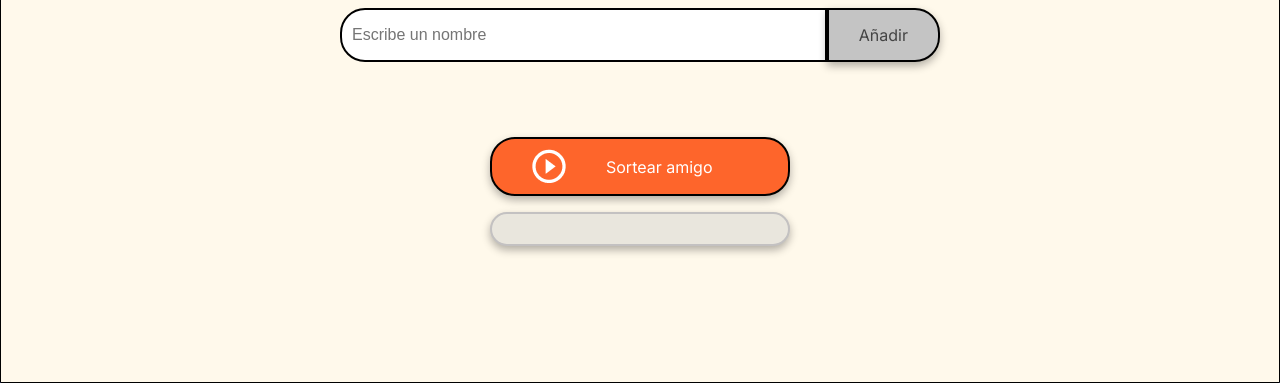
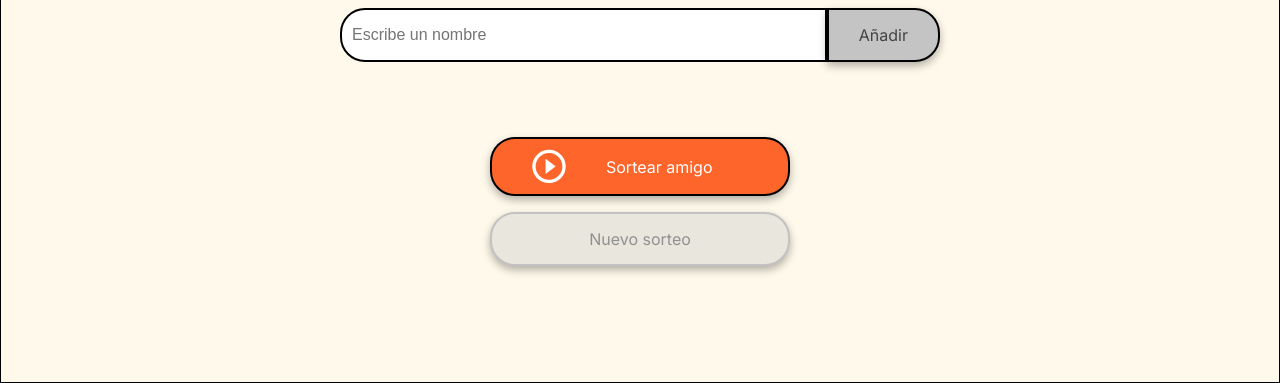
Before and after one commit to kathmiv/challenge-amigo-secreto, a plain HTML site: page index.html in a window 1280 px wide. Shown: the part 417-800 px from the top of the page. Drawn offline with Linux system fonts and the light colour scheme.

Commit message:
Actualiza botón de reiniciar

```diff
--- a/index.html
+++ b/index.html
@@ -32,7 +32,8 @@
                     <img src="assets/play_circle_outline.png" alt="Ícono para sortear">
                     Sortear amigo
                 </button>
-                <button class="button-new" onclick="nuevoSorteo()" aria-label="Inicair un nuevo sorteo">
+                <button class="button-new" id="nuevoSorteo" onclick="nuevoSorteo()" aria-label="Iniciar un nuevo sorteo" disabled>
+                    Nuevo sorteo
                 </button>
 
             </div>
--- a/style.css
+++ b/style.css
@@ -118,11 +118,21 @@ button {
     cursor: pointer;
 }
 
-.button-new {
+.button-new:disabled {
     width: 300px;
     background-color: #e9e6dd;
     border: 2px solid #c3c1c1;
     color: #909090;
+}
+
+.button-new {
+    background-color: #FFF9EB;
+    color: #d24a19;
+    border: 2px solid #df521e;
+}
+
+.button-new:hover {
+    background-color: #e9e6dd;
 }
 
 .button-add {
```
